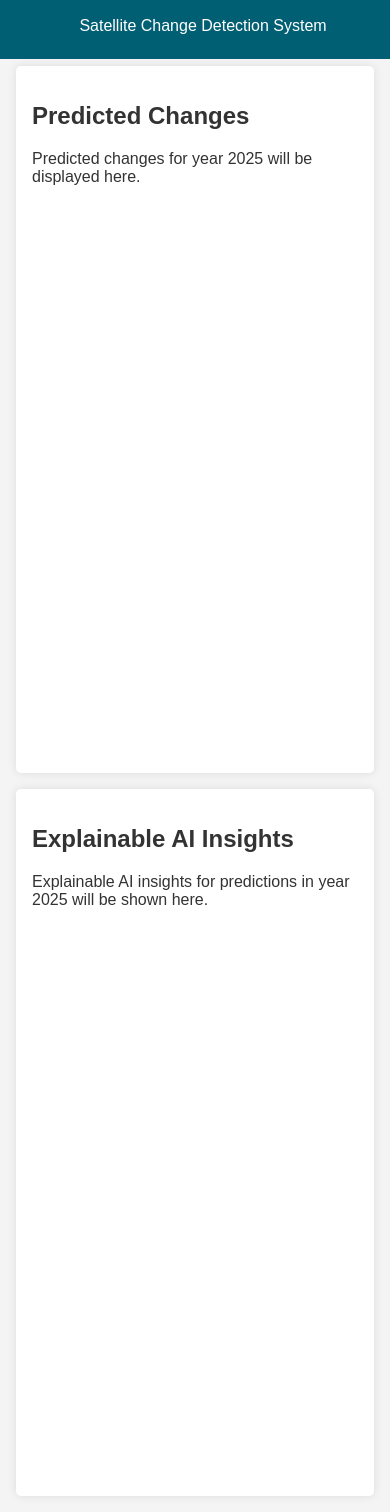
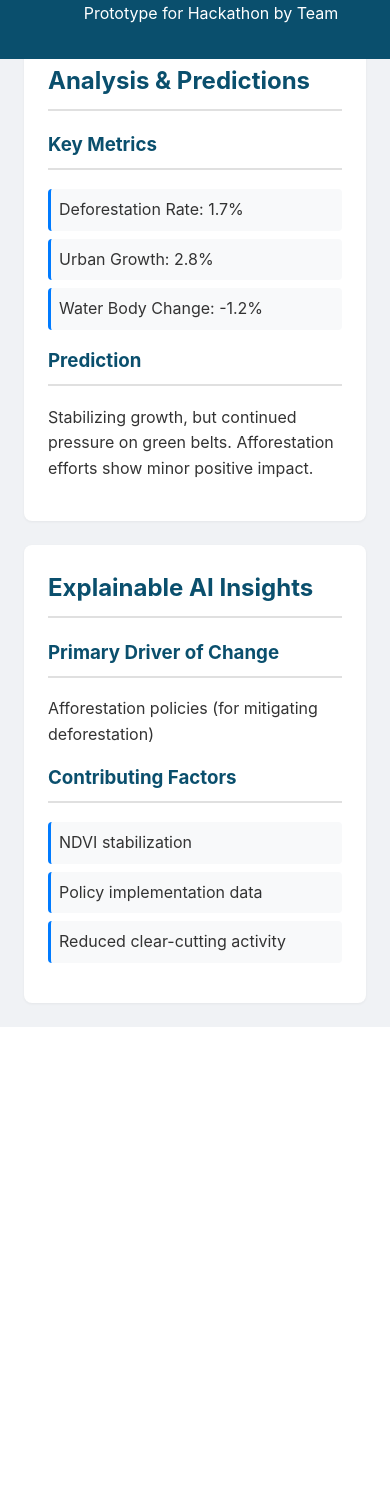
Before and after one commit to harsha-bharadwaj100/prakritik-shresta, a Flask app: page / in a window 390 px wide. Shown: the part 785-2297 px from the top of the page. After the commit the page ends 1812 px from the top, so only its background shows below. Run offline with Flask 3, Linux system fonts and the light colour scheme.

Commit message:
Added interactive maps and prototype prediction results

```diff
--- a/app.py
+++ b/app.py
@@ -1,17 +1,97 @@
-from flask import Flask, render_template, send_from_directory
+from flask import Flask, render_template, jsonify
 
 app = Flask(__name__)
+
+# Simulated data for a specific location (e.g., Guwahati, Assam)
+# In a real app, this would come from your AI models and data processing pipeline.
+SIMULATED_DATA = {
+    2020: {
+        "metrics": {
+            "urban_growth": "2.1%",
+            "deforestation_rate": "1.5%",
+            "water_body_change": "-0.8%",
+        },
+        "prediction": "Moderate urban expansion expected towards the southwest. Riverbank erosion risk is elevated.",
+        "xai_insights": {
+            "top_contributor": "Proximity to new highways (for urban growth)",
+            "factors": [
+                "NDBI increase",
+                "NDWI decrease",
+                "Historical expansion patterns",
+            ],
+        },
+        "hotspot_coords": [26.1445, 91.7362],  # Guwahati coordinates
+    },
+    2021: {
+        "metrics": {
+            "urban_growth": "2.5%",
+            "deforestation_rate": "1.8%",
+            "water_body_change": "-1.1%",
+        },
+        "prediction": "Increased deforestation projected in the northern hills. High probability of localized flooding during monsoon.",
+        "xai_insights": {
+            "top_contributor": "Anomalous rainfall patterns (for flood risk)",
+            "factors": [
+                "High precipitation data",
+                "Vegetation loss",
+                "Soil moisture index",
+            ],
+        },
+        "hotspot_coords": [26.1800, 91.7500],  # Northern area
+    },
+    2022: {
+        "metrics": {
+            "urban_growth": "3.2%",
+            "deforestation_rate": "2.0%",
+            "water_body_change": "-1.5%",
+        },
+        "prediction": "Aggressive infrastructure development likely. Significant loss of agricultural land predicted.",
+        "xai_insights": {
+            "top_contributor": "Government infrastructure projects (for land use change)",
+            "factors": [
+                "New road construction data",
+                "Land cover classification",
+                "Population density increase",
+            ],
+        },
+        "hotspot_coords": [26.1000, 91.6900],  # Southwest area
+    },
+    2023: {
+        "metrics": {
+            "urban_growth": "2.8%",
+            "deforestation_rate": "1.7%",
+            "water_body_change": "-1.2%",
+        },
+        "prediction": "Stabilizing growth, but continued pressure on green belts. Afforestation efforts show minor positive impact.",
+        "xai_insights": {
+            "top_contributor": "Afforestation policies (for mitigating deforestation)",
+            "factors": [
+                "NDVI stabilization",
+                "Policy implementation data",
+                "Reduced clear-cutting activity",
+            ],
+        },
+        "hotspot_coords": [26.1445, 91.7362],  # Back to central
+    },
+}
 
 
 @app.route("/")
 def home():
+    """Serves the main HTML page."""
     return render_template("index.html")
 
 
-@app.route("/static/<path:filename>")
-def send_static(filename):
-    return send_from_directory("static", filename)
+@app.route("/api/data/<int:year>")
+def get_data(year):
+    """Provides simulated data for a given year."""
+    data = SIMULATED_DATA.get(year)
+    if not data:
+        # Return a default or error response if the year is not in our data
+        return jsonify({"error": "No data available for this year"}), 404
+    return jsonify(data)
 
 
 if __name__ == "__main__":
+    # You need to specify the static folder for CSS/JS if it's not the default `static`
     app.run(debug=True)
--- a/static/scripts.js
+++ b/static/scripts.js
@@ -1,22 +1,89 @@
 document.addEventListener("DOMContentLoaded", () => {
+  // --- DOM Element References ---
   const timeSlider = document.getElementById("time-slider");
   const timeLabel = document.getElementById("time-label");
-  const predPlace = document.getElementById("predictions-placeholder");
-  const xaiPlace = document.getElementById("xai-placeholder");
-  const predSpan = document.getElementById("current-pred");
-  const xaiSpan = document.getElementById("current-xai");
+  const currentYearMap = document.getElementById("current-year-map");
 
-  const updateYearDisplay = (year) => {
+  // Data display elements
+  const metricsList = document.getElementById("metrics-list");
+  const predictionText = document.getElementById("prediction-text");
+  const xaiTopContributor = document.getElementById("xai-top-contributor");
+  const xaiFactorsList = document.getElementById("xai-factors-list");
+  const dataPanel = document.getElementById("data-panel");
+
+  // --- Leaflet Map Initialization ---
+  // Initialize map centered on Guwahati
+  const map = L.map("map").setView([26.1445, 91.7362], 10);
+
+  // Add a tile layer from OpenStreetMap
+  L.tileLayer("https://{s}.tile.openstreetmap.org/{z}/{x}/{y}.png", {
+    attribution:
+      '&copy; <a href="https://www.openstreetmap.org/copyright">OpenStreetMap</a> contributors',
+  }).addTo(map);
+
+  // Add a marker for the "hotspot" of change
+  const hotspotMarker = L.marker([26.1445, 91.7362], {
+    title: "Change Hotspot",
+  }).addTo(map);
+
+  // --- Data Fetching and UI Update Function ---
+  async function updateDashboard(year) {
+    // Update labels immediately for responsiveness
     timeLabel.textContent = `Year: ${year}`;
-    predSpan.textContent = year;
-    xaiSpan.textContent = year;
-    // This is placeholder: later you can fetch/display map tiles, predictions, and XAI widgets
-  };
+    currentYearMap.textContent = year;
 
-  updateYearDisplay(timeSlider.value);
+    try {
+      const response = await fetch(`/api/data/${year}`);
+      if (!response.ok) {
+        // Display error message in the panel
+        dataPanel.innerHTML = `<p style="color: red;">No data available for ${year}.</p>`;
+        return;
+      }
+      const data = await response.json();
 
-  timeSlider.addEventListener("input", () => {
-    const year = timeSlider.value;
-    updateYearDisplay(year);
+      // 1. Update Map
+      const newCoords = data.hotspot_coords;
+      map.panTo(newCoords);
+      hotspotMarker
+        .setLatLng(newCoords)
+        .bindPopup(`<b>Change Hotspot for ${year}</b>`)
+        .openPopup();
+
+      // 2. Update Metrics
+      metricsList.innerHTML = ""; // Clear previous metrics
+      for (const [key, value] of Object.entries(data.metrics)) {
+        const li = document.createElement("li");
+        // Format key for display: 'urban_growth' -> 'Urban Growth'
+        const formattedKey = key
+          .replace(/_/g, " ")
+          .replace(/\b\w/g, (l) => l.toUpperCase());
+        li.textContent = `${formattedKey}: ${value}`;
+        metricsList.appendChild(li);
+      }
+
+      // 3. Update Prediction
+      predictionText.textContent = data.prediction;
+
+      // 4. Update XAI Insights
+      xaiTopContributor.textContent = data.xai_insights.top_contributor;
+      xaiFactorsList.innerHTML = ""; // Clear previous factors
+      data.xai_insights.factors.forEach((factor) => {
+        const li = document.createElement("li");
+        li.textContent = factor;
+        xaiFactorsList.appendChild(li);
+      });
+    } catch (error) {
+      console.error("Failed to fetch data:", error);
+      dataPanel.innerHTML = `<p style="color: red;">Failed to load data. Check console.</p>`;
+    }
+  }
+
+  // --- Event Listener ---
+  timeSlider.addEventListener("input", (event) => {
+    updateDashboard(event.target.value);
   });
+
+  // --- Initial Load ---
+  // Load data for the default year when the page opens
+  updateDashboard(timeSlider.value);
 });
--- a/static/styles.css
+++ b/static/styles.css
@@ -1,57 +1,91 @@
 body {
-    font-family: Arial, sans-serif;
+    font-family: -apple-system, BlinkMacSystemFont, "Segoe UI", Roboto, Helvetica, Arial, sans-serif;
     margin: 0;
     padding: 0;
-    background: #f4f4f4;
+    background: #f0f2f5;
     color: #333;
+    line-height: 1.6;
 }
+
 header {
-    background: #005f73;
+    background: #0a4f6d; /* Deeper blue */
     color: white;
     text-align: center;
     padding: 1rem;
+    box-shadow: 0 2px 4px rgba(0,0,0,0.1);
 }
+
 main {
     display: grid;
-    grid-template-columns: 2fr 1fr 1fr;
-    gap: 1rem;
-    padding: 1rem;
+    grid-template-columns: 50% 25% 25%; /* Map takes more space */
+    gap: 1.5rem;
+    padding: 1.5rem;
+    max-width: 1600px;
+    margin: 0 auto;
 }
+
 section {
     background: white;
-    border-radius: 5px;
-    box-shadow: 0 0 10px rgba(0,0,0,0.1);
-    padding: 1rem;
-    height: 80vh;
-    overflow: auto;
+    border-radius: 8px;
+    box-shadow: 0 1px 3px rgba(0,0,0,0.05);
+    padding: 1.5rem;
+    display: flex;
+    flex-direction: column;
 }
-#map-placeholder {
+
+/* This is critical for Leaflet.js */
+#map {
     width: 100%;
-    height: 50vh;
-    background: #c7d2fe;
-    display: flex;
-    justify-content: center;
-    align-items: center;
-    font-size: 1.5rem;
-    color: #444;
-    border-radius: 5px;
-    margin-bottom: 0.5rem;
-    text-align: center;
+    height: 65vh; /* Give map significant height */
+    border-radius: 8px;
+    margin-bottom: 1rem;
 }
+
 #time-slider {
     width: 100%;
+    margin-top: auto; /* Push slider to bottom of section */
 }
+
+#data-panel, #xai-panel {
+    height: 100%;
+}
+
+h2, h3 {
+    color: #0a4f6d;
+    border-bottom: 2px solid #e0e0e0;
+    padding-bottom: 0.5rem;
+    margin-top: 0;
+}
+
+ul {
+    list-style-type: none;
+    padding-left: 0;
+}
+
+ul li {
+    background: #f8f9fa;
+    padding: 0.5rem;
+    border-radius: 4px;
+    margin-bottom: 0.5rem;
+    border-left: 3px solid #007bff;
+}
+
 footer {
-    background: #005f73;
+    background: #0a4f6d;
     color: white;
     text-align: center;
-    padding: 0.5rem;
+    padding: 1rem;
     position: fixed;
     bottom: 0;
     width: 100%;
 }
-@media (max-width: 768px) {
+
+/* Responsive design for smaller screens */
+@media (max-width: 1024px) {
     main {
         grid-template-columns: 1fr;
     }
+    #map {
+        height: 50vh;
+    }
 }
--- a/templates/index.html
+++ b/templates/index.html
@@ -4,37 +4,59 @@
 <head>
     <meta charset="UTF-8">
     <meta name="viewport" content="width=device-width, initial-scale=1.0">
-    <title>Satellite Change Detection System</title>
-    <link rel="stylesheet" href="/static/styles.css">
-    <script src="/static/scripts.js" defer></script>
+    <title>Satellite Change Detection Prototype</title>
+    <!-- Leaflet.js CSS for the interactive map -->
+    <link rel="stylesheet" href="https://unpkg.com/leaflet@1.9.4/dist/leaflet.css"
+        integrity="sha256-p4NxAoJBhIIN+hmNHrzRCf9tD/miZyoHS5obTRR9BMY=" crossorigin="" />
+    <link rel="stylesheet" href="{{ url_for('static', filename='styles.css') }}">
 </head>
 
 <body>
     <header>
-        <h1>Prakritik Shresta</h1>
+        <h1>Satellite Change Detection: Guwahati</h1>
     </header>
     <main>
         <section id="map-section">
-            <h2>Interactive Map</h2>
-            <div id="map-placeholder">Map will load here<br>Leaflet.js/Kepler.gl/Google Maps can be integrated here
+            <h2>Interactive Map (<span id="current-year-map">2023</span>)</h2>
+            <!-- This div will hold the map -->
+            <div id="map"></div>
+            <label for="time-slider" id="time-label">Year: 2023</label>
+            <input type="range" id="time-slider" min="2020" max="2023" value="2023" step="1">
+        </section>
+
+        <section id="analysis-section">
+            <h2>Analysis & Predictions</h2>
+            <div id="data-panel">
+                <h3>Key Metrics</h3>
+                <ul id="metrics-list">
+                    <!-- JS will populate this -->
+                </ul>
+                <h3>Prediction</h3>
+                <p id="prediction-text"></p>
             </div>
-            <input type="range" id="time-slider" min="2018" max="2025" value="2025" step="1">
-            <label for="time-slider" id="time-label">Year: 2025</label>
         </section>
-        <section id="predictions-section">
-            <h2>Predicted Changes</h2>
-            <div id="predictions-placeholder">Predicted changes for year <span id="current-pred"></span> will be
-                displayed here.</div>
-        </section>
+
         <section id="xai-section">
             <h2>Explainable AI Insights</h2>
-            <div id="xai-placeholder">Explainable AI insights for predictions in year <span id="current-xai"></span>
-                will be shown here.</div>
+            <div id="xai-panel">
+                <h3>Primary Driver of Change</h3>
+                <p id="xai-top-contributor"></p>
+                <h3>Contributing Factors</h3>
+                <ul id="xai-factors-list">
+                    <!-- JS will populate this -->
+                </ul>
+            </div>
         </section>
     </main>
     <footer>
-        <p>Satellite Change Detection System</p>
+        <p>Prototype for Hackathon by Team</p>
     </footer>
+
+    <!-- Leaflet.js script -->
+    <script src="https://unpkg.com/leaflet@1.9.4/dist/leaflet.js"
+        integrity="sha256-20nQCchB9co0qIjJZRGuk2/Z9VM+kNiyxNV1lvTlZBo=" crossorigin=""></script>
+    <!-- Our custom script -->
+    <script src="{{ url_for('static', filename='scripts.js') }}"></script>
 </body>
 
 </html>
```
